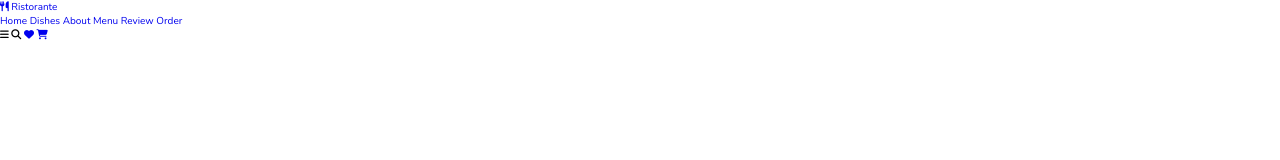
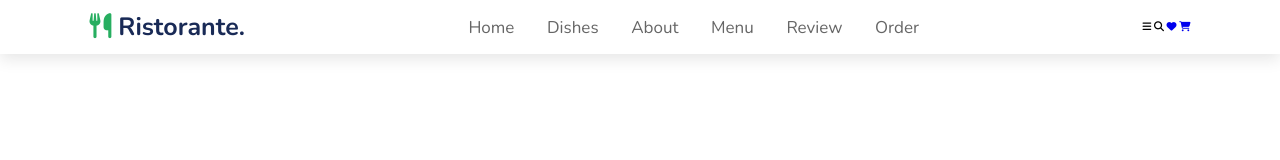
Before and after one commit to Memory-Wabwile/Ristorante, a plain HTML site: page index.html in a window 1280 px wide. Drawn offline with nearby package versions, Linux system fonts and the light colour scheme.

Commit message:
style the links of the navbar

```diff
--- a/css/style.css
+++ b/css/style.css
@@ -1,9 +1,9 @@
 @import url('https://fonts.googleapis.com/css2?family=Nunito:wght@200;300;400;600;700&family=Roboto+Mono:wght@300&display=swap');
 :root{
     --green:#27ae60;
-    --black:#192a56;
+    --blue:#192a56;
     --light-color:#666;
-    --box-shadow:0.5rem 1.5rem rgba(0,0,.1);
+    --box-shadow:0 .5rem 1.5rem rgba(0,0,0,.1);
 }
 *{
     font-family: 'Nunito' , sans-serif;
@@ -22,3 +22,31 @@ html{
     scroll-padding-top: 5.5rem;
     scroll-behavior: smooth;
 }
+header{
+    position: fixed;
+    top: 0;
+    left: 0;
+    right: 0;
+    background-color: #fff;
+    padding: 1rem 7%;
+    display: flex;
+    align-items: center;
+    justify-content: space-between;
+    z-index: 1000;
+    box-shadow: var(--box-shadow);
+}
+header .logo{
+    color: var(--blue);
+    font-size: 2.5rem;
+    font-weight: bolder;
+}
+
+header .logo i{
+    color: var(--green);
+}
+header .navbar a{
+    font-size: 1.7rem;
+    border-radius: .5rem;
+    padding: .5rem 1.5rem;
+    color: var(--light-color);
+}
--- a/index.html
+++ b/index.html
@@ -17,7 +17,7 @@
 <body>
     <!-- header section  -->
     <header>
-        <a href="#" class="logo"> <i class="fas fa-utensils"></i> Ristorante </a>
+        <a href="#" class="logo"> <i class="fas fa-utensils"></i> Ristorante.</a>
 
         <nav class="navbar">
             <a href="#home">Home</a>
```
